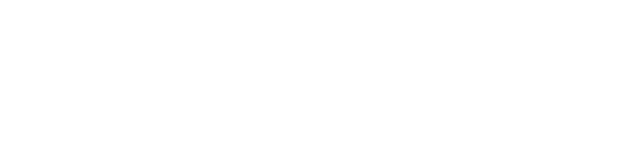
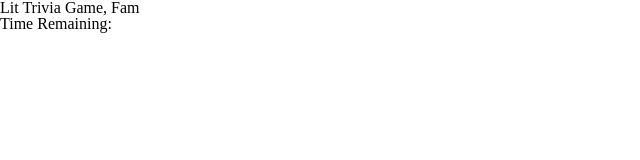
Before and after one commit to arnoldrz2/triviagame, a plain HTML site: page index.html in a window 1280 px wide. Shown: the whole page, without its empty margins (0-640 px from the left). Drawn offline with nearby package versions, Linux system fonts and the light colour scheme.

Commit message:
began basic HTML outlining

```diff
--- a/index.html
+++ b/index.html
@@ -2,7 +2,7 @@
 <html>
 <head>
 	<meta charset="utf-8">
-	<title>Lit Trivia Game, Homie</title>
+	<title>Lit Trivia Game, Fam</title>
 	<link rel="stylesheet" type="text/css" href="assets/css/reset.css">
     <!-- Added link to the jQuery Library -->
     <script src="https://cdnjs.cloudflare.com/ajax/libs/jquery/3.2.1/jquery.min.js"></script>
@@ -10,6 +10,12 @@
 </head>
 <body>
 
+	<header>Lit Trivia Game, Fam</header>
+
+	<h1>Time Remaining: <span id="timer"></span></h1>
+
+	<h2></h2>
+
 
 
   <script type="text/javascript" src="assets/javascript/app.js"></script>
```
